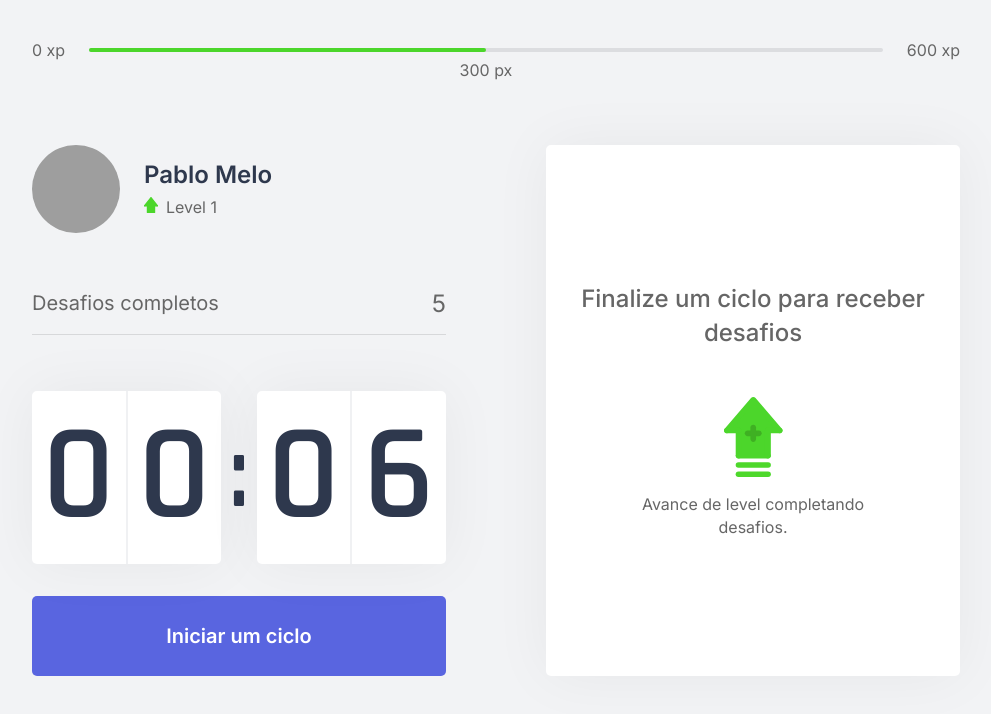
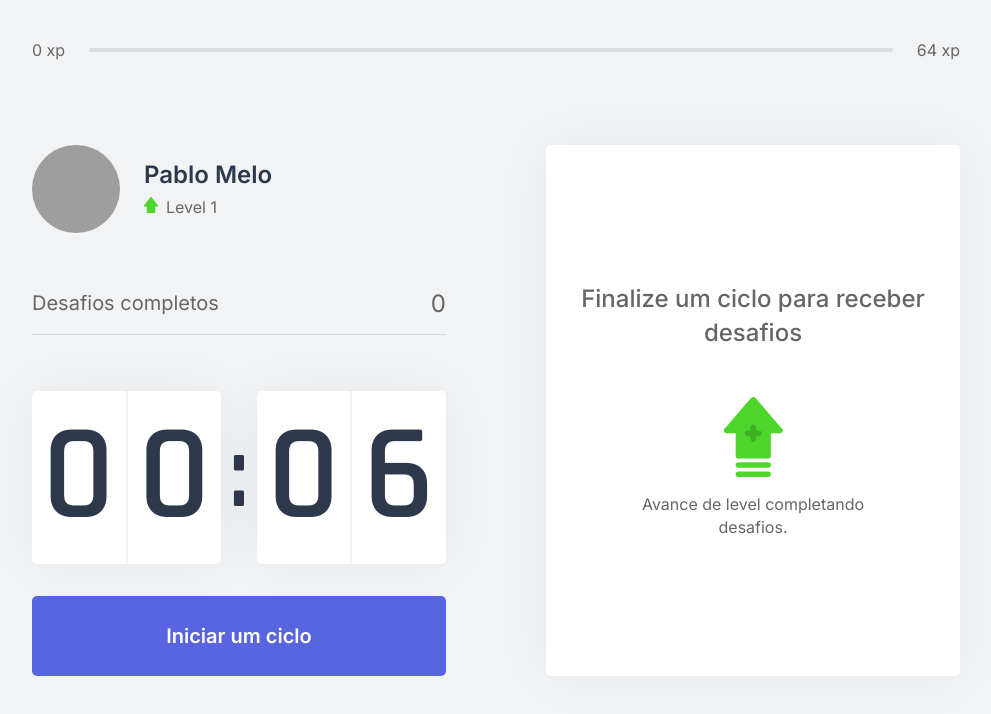
Before and after one commit to PabloMelo11/Moveit, a Next.js app: page / in a window 1280 px wide. Shown: the top 714 px of the page, without its empty margins (144-1135 px from the left). Built offline with nearby package versions, Linux system fonts and the light colour scheme; grey boxes are pictures that could not be loaded.

Commit message:
feat: reset challenge and add percente levels

```diff
--- a/src/components/ChallengeBox.tsx
+++ b/src/components/ChallengeBox.tsx
@@ -3,7 +3,7 @@
 import styles from '../styles/components/ChallengeBox.module.css';
 
 export function ChallengeBox() {
-  const { activeChallenge } = useContext(ChallengesContext);
+  const { activeChallenge, resetChallenge } = useContext(ChallengesContext);
 
   return (
     <div className={styles.challengeBoxContainer}>
@@ -18,7 +18,11 @@
           </main>
 
           <footer>
-            <button type="button" className={styles.challengeFailedButton}>
+            <button
+              type="button"
+              className={styles.challengeFailedButton}
+              onClick={resetChallenge}
+            >
               Falhei
             </button>
 
--- a/src/components/CompletedChallenges.tsx
+++ b/src/components/CompletedChallenges.tsx
@@ -1,10 +1,14 @@
+import { useContext } from 'react';
+import { ChallengesContext } from '../contexts/ChanllengesContext';
 import styles from '../styles/components/CompletedChallenges.module.css';
 
 export function CompletedChallenges() {
+  const { chellengesCompleted } = useContext(ChallengesContext);
+
   return (
     <div className={styles.completedChallengesContainer}>
       <span>Desafios completos</span>
-      <span>5</span>
+      <span>{chellengesCompleted}</span>
     </div>
   );
 }
--- a/src/components/ExperienceBar.tsx
+++ b/src/components/ExperienceBar.tsx
@@ -1,17 +1,32 @@
+import { useContext } from 'react';
+
+import { ChallengesContext } from '../contexts/ChanllengesContext';
 import styles from '../styles/components/ExpirienceBar.module.css';
 
 export function ExpirienceBar() {
+  const { currentExperience, experienceToNextLevel } = useContext(
+    ChallengesContext
+  );
+
+  const percentToNextLevel =
+    Math.round(currentExperience * 100) / experienceToNextLevel;
+
   return (
     <header className={styles.expirienceBar}>
       <span>0 xp</span>
       <div>
-        <div style={{ width: '50%' }} />
+        <div style={{ width: `${percentToNextLevel}%` }} />
 
-        <span className={styles.currentExpirience} style={{ left: '50%' }}>
-          300 px
-        </span>
+        {currentExperience > 0 && (
+          <span
+            className={styles.currentExperience}
+            style={{ left: `${percentToNextLevel}%` }}
+          >
+            {currentExperience} px
+          </span>
+        )}
       </div>
-      <span>600 xp</span>
+      <span>{experienceToNextLevel} xp</span>
     </header>
   );
 }
--- a/src/contexts/ChanllengesContext.tsx
+++ b/src/contexts/ChanllengesContext.tsx
@@ -12,8 +12,10 @@
   currentExperience: number;
   chellengesCompleted: number;
   activeChallenge: ChallengeProps;
+  experienceToNextLevel: number;
   levelUp: () => void;
   startNewChallenge: () => void;
+  resetChallenge: () => void;
 }
 
 interface ChallengesProviderProps {
@@ -29,6 +31,8 @@
 
   const [activeChallenge, setActiveChallenge] = useState(null);
 
+  const experienceToNextLevel = Math.pow((level + 1) * 4, 2);
+
   function levelUp() {
     setLevel(level + 1);
   }
@@ -40,6 +44,10 @@
     setActiveChallenge(challenge);
   }
 
+  function resetChallenge() {
+    setActiveChallenge(null);
+  }
+
   return (
     <ChallengesContext.Provider
       value={{
@@ -49,6 +57,8 @@
         chellengesCompleted,
         startNewChallenge,
         activeChallenge,
+        resetChallenge,
+        experienceToNextLevel,
       }}
     >
       {children}
--- a/src/styles/components/ExpirienceBar.module.css
+++ b/src/styles/components/ExpirienceBar.module.css
@@ -22,7 +22,7 @@
   background: var(--green);
 }
 
-span.currentExpirience {
+span.currentExperience {
   position: absolute;
   top: 12px;
   transform: translateX(-50%);
```
